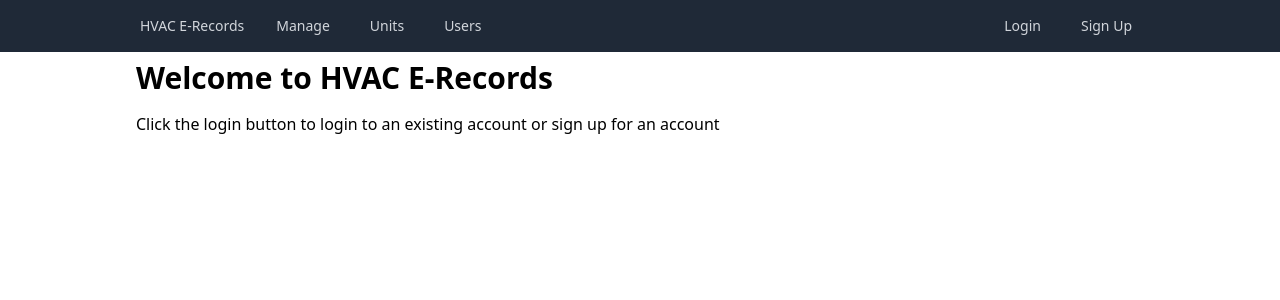
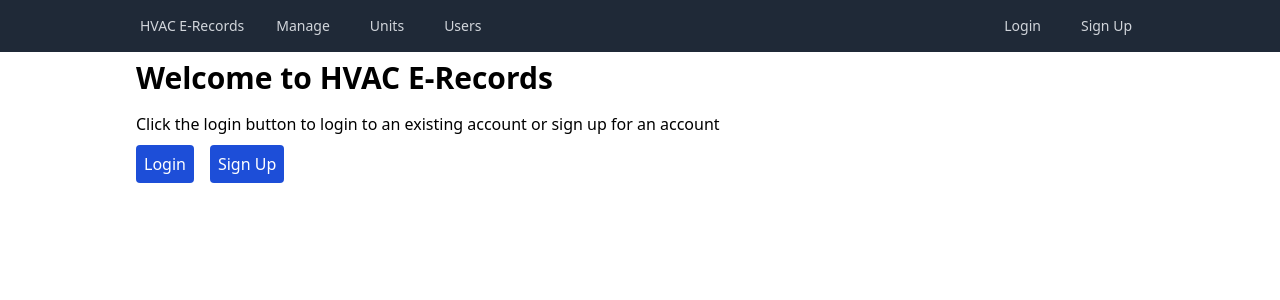
Before and after one commit to kevintdao/hvac-erecords, a Next.js app in the folder client/: page / in a window 1280 px wide. Shown: the top 300 px of the page. Built offline with nearby package versions, Linux system fonts and the light colour scheme.

Commit message:
Add login and sign up button to home page

```diff
--- a/client/pages/index.js
+++ b/client/pages/index.js
@@ -1,13 +1,23 @@
 import React from 'react'
+import Link from 'next/link'
 import Header from '../components/Header'
 
 export default function Home () {
+  const styles = {
+    button: 'p-2 bg-blue-700 rounded text-white text-center hover:bg-blue-800',
+  }
+
   return (
     <div className='space-y-4 mt-2'>
       <Header title='HVAC E-Records' />
 
       <h2 className='font-bold text-3xl'>Welcome to HVAC E-Records</h2>
       <p>Click the login button to login to an existing account or sign up for an account</p>
+
+      <div className='space-x-4'>
+        <Link href='/login'><a className={styles.button}>Login</a></Link>
+        <Link href='/register'><a className={styles.button}>Sign Up</a></Link>
+      </div>
     </div>
   )
 }
```
